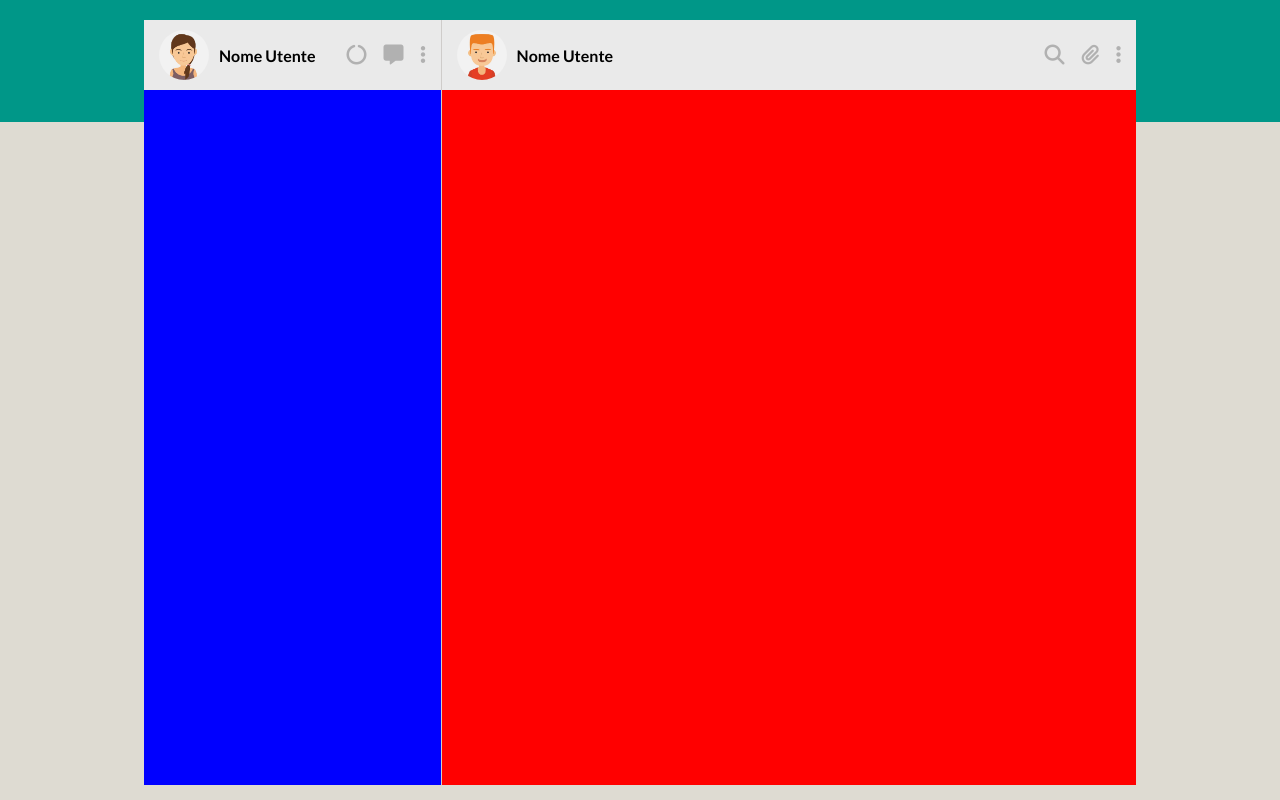
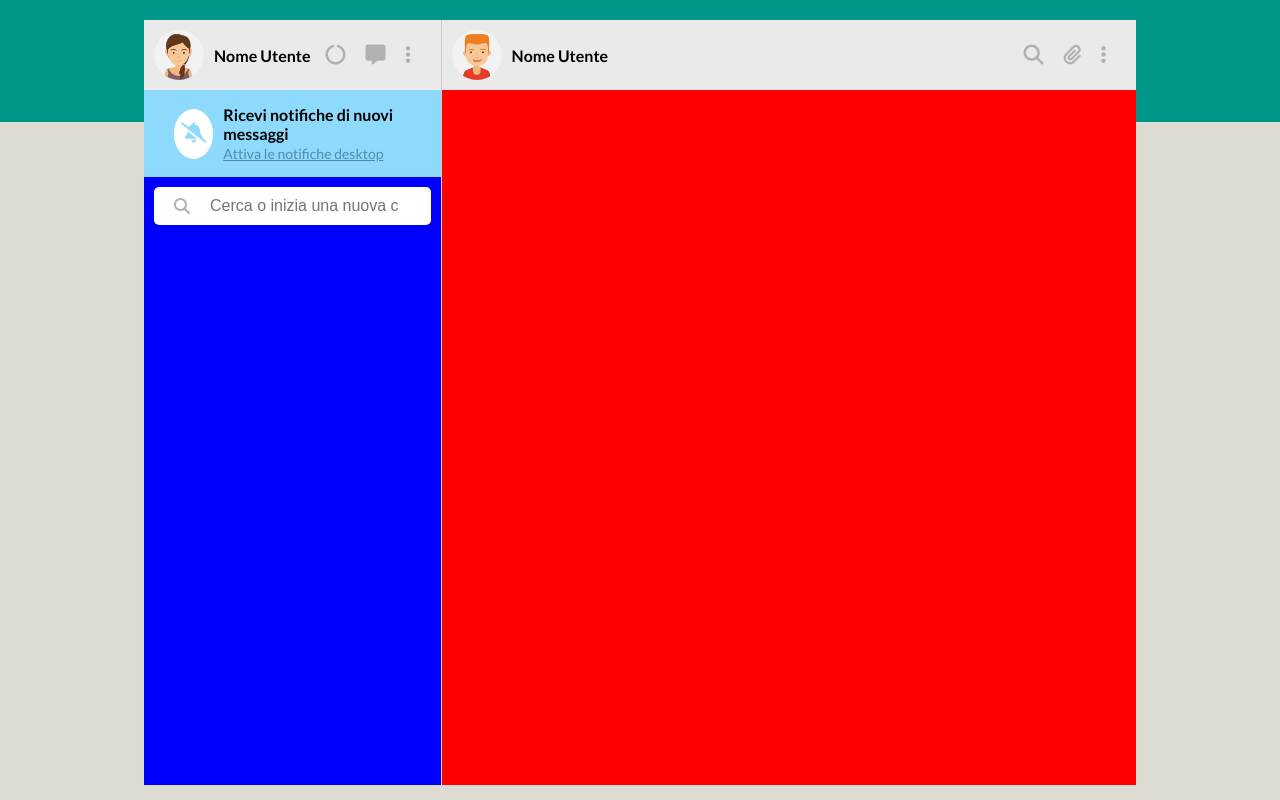
Before and after one commit to antoniodalterio/vue-boolzapp, a plain HTML site: page milestone1/index.html in a window 1280 px wide. Drawn offline with nearby package versions, Linux system fonts and the light colour scheme.

Commit message:
feat: sezione notifiche  &  input col-1

```diff
--- a/milestone1/css/_partyal/common.css
+++ b/milestone1/css/_partyal/common.css
@@ -7,3 +7,11 @@ COMMON
 body {
   font-family: 'Lato', sans-serif;
 }
+
+i {
+  color: #b1b1b1;
+}
+
+.ad-flex {
+  display: flex;
+}
--- a/milestone1/css/style.css
+++ b/milestone1/css/style.css
@@ -5,7 +5,6 @@
 RESET
 ********
 */
-
 * {
   margin: 0;
   padding: 0;
@@ -44,7 +43,6 @@ main {
 /* contenitore main */
 
 main .contenitore {
-  display: flex;
   height: 100%;
 }
 /* contenitore main */
@@ -68,8 +66,7 @@ main .contenitore {
 .header-col {
   height: 4.375rem;
   background-color: #eaeaea;
-  padding: 10px 15px;
-  display: flex;
+  padding: 10px 10px;
   justify-content: space-between;
   align-items: center;
 }
@@ -77,7 +74,6 @@ main .contenitore {
 /* contenuto header col */
 
 .profile {
-  display: flex;
   align-items: center;
 }
 .img-profile {
@@ -93,8 +89,66 @@ main .contenitore {
 }
 
 .icon {
-  display: flex;
-  gap: 17px;
   font-size: 20px;
-  color: #b1b1b1;
 }
+
+.icon i {
+  margin-right: 20px;
+}
+
+/* sezione notifiche */
+
+.notifiche {
+  padding: 15px 30px;
+  background-color: #8edafc;
+  align-items: center;
+}
+
+.icon-notifica {
+  width: 3.125rem;
+  height: 3.125rem;
+  margin-right: 10px;
+  border-radius: 100%;
+  background-color: white;
+  text-align: center;
+  line-height: 50px;
+}
+
+.icon-notifica i {
+  font-size: 20px;
+  color: #8edafc;
+}
+
+.notifiche a {
+  font-size: 14px;
+  color: #528ba9;
+}
+
+.notifiche p {
+  font-weight: 700;
+}
+
+/* sezione input-search */
+
+.container-input {
+  padding: 10px;
+  width: 100%;
+}
+
+.input-search {
+  width: 100%;
+  background-color: white;
+  padding: 10px 20px;
+  border-radius: 5px;
+  align-items: center;
+}
+
+.input-search i {
+  margin-right: 20px;
+}
+.input-search input {
+  width: 80%;
+  border: 0;
+  font-size: 16px;
+  outline: none;
+}
--- a/milestone1/index.html
+++ b/milestone1/index.html
@@ -28,48 +28,103 @@
     <!-- MY CSS -->
   </head>
   <body>
+    <!-- controllo vue -->
     <div id="app">
+      <!-- div per creare lo sfondo bicolore -->
       <div class="bicolor">
+        <!-- parte main del layout -->
         <main>
-          <div class="contenitore">
+          <!-- contenitore layout main -->
+          <div class="contenitore ad-flex">
+            <!-- colonna 1 -->
             <div class="col col-1">
-              <div class="header-col">
-                <div class="profile">
+              <!-- header col-1 -->
+              <div class="header-col ad-flex">
+                <!-- contenitore profilo -->
+                <div class="profile ad-flex">
+                  <!-- img -->
                   <img
                     src="img/avatar_io.jpg"
                     alt="foto-profilo"
                     class="img-profile"
                   />
+                  <!-- Nome profilo -->
                   <p>Nome Utente</p>
                 </div>
-                <div class="icon">
+                <!-- contenitore profilo -->
+
+                <!-- contenitore icone -->
+                <div class="icon ad-flex">
                   <i class="fa-solid fa-circle-notch"></i>
                   <i class="fa-solid fa-message"></i>
                   <i class="fa-solid fa-ellipsis-vertical"></i>
                 </div>
+                <!-- contenitore icone -->
               </div>
+              <!-- header col-1 -->
+
+              <!-- Sezione notifiche -->
+              <div class="notifiche ad-flex">
+                <div class="icon-notifica">
+                  <i class="fa-solid fa-bell-slash"></i>
+                </div>
+                <div>
+                  <p>Ricevi notifiche di nuovi messaggi</p>
+                  <div><a href="#">Attiva le notifiche desktop</a></div>
+                </div>
+              </div>
+              <!-- Sezione notifiche -->
+
+              <!-- Sezione INPUT -->
+              <div class="container-input">
+                <div class="input-search ad-flex">
+                  <i class="fa-solid fa-magnifying-glass"></i>
+                  <input
+                    type="text"
+                    placeholder="Cerca o inizia una nuova chat"
+                  />
+                </div>
+              </div>
+              <!-- Sezione INPUT -->
             </div>
+            <!-- colonna 1 -->
+
+            <!-- colonna 2 -->
             <div class="col col-2">
-              <div class="header-col">
-                <div class="profile">
+              <!-- header col-2 -->
+              <div class="header-col ad-flex">
+                <!-- contenitore profilo -->
+                <div class="profile ad-flex">
+                  <!-- img -->
                   <img
                     src="img/avatar_1.jpg"
                     alt="foto-profilo"
                     class="img-profile"
                   />
+                  <!-- Nome profilo -->
                   <p>Nome Utente</p>
                 </div>
-                <div class="icon">
+                <!-- contenitore profilo -->
+
+                <!-- contenitore icone -->
+                <div class="icon ad-flex">
                   <i class="fa-solid fa-magnifying-glass"></i>
                   <i class="fa-solid fa-paperclip"></i>
                   <i class="fa-solid fa-ellipsis-vertical"></i>
                 </div>
+                <!-- contenitore icone -->
               </div>
+              <!-- header col-2 -->
             </div>
+            <!-- colonna 2 -->
           </div>
+          <!-- contenitore layout main -->
         </main>
+        <!-- parte main del layout -->
       </div>
+      <!-- div per creare lo sfondo bicolore -->
     </div>
+    <!-- controllo vue -->
     <!-- Vue.js -->
     <script src="https://unpkg.com/vue@3/dist/vue.global.js"></script>
     <!-- Vue.js -->
```
